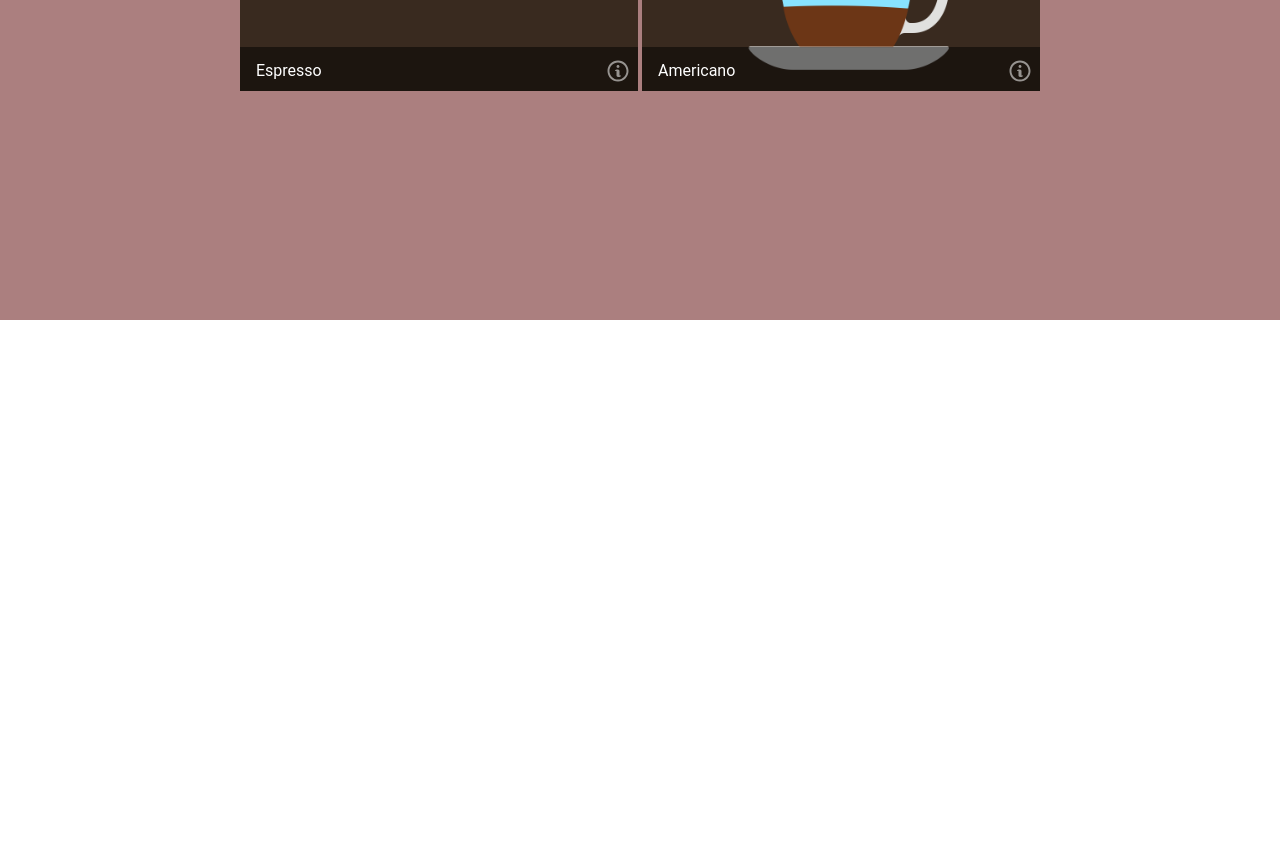
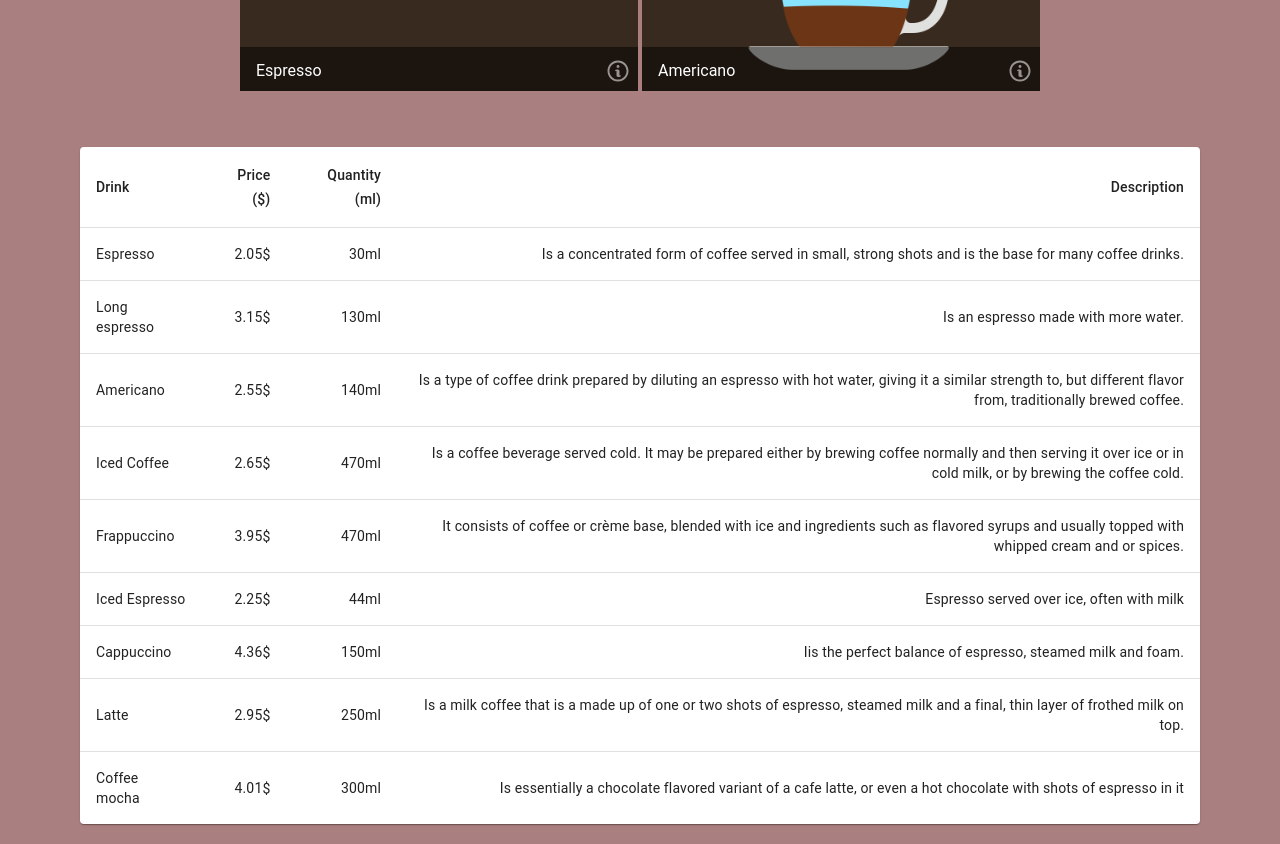
Before and after one commit to Alexa-Iordache/Coffee-project, a React (Create React App) app: page /coffee-page in a window 1280 px wide. Shown: the part 480-1324 px from the top of the page. Before the commit the page ends 800 px from the top, so only its background shows below. Built offline with nearby package versions, Linux system fonts and the light colour scheme.

Commit message:
table added, but not finished

```diff
--- a/src/coffee-page/coffee-page.css
+++ b/src/coffee-page/coffee-page.css
@@ -1,4 +1,4 @@
-.coffee-page__main-container {
+body{
    background-color: rgba(104, 26, 26, 0.555);
    position: absolute;
    top: 0px;
@@ -7,13 +7,21 @@
    left: 0px;
    display: flex;
    flex-direction: column;
+   height: 100%;
 }
 
 .coffee-page__imageList {
    display: flex;
    justify-content: center;
-   /* border: 5px black;
-   border-style: double; */
+   margin-right: 80px;
+   margin-left: 80px;
+   padding-top: 20px;
+   padding-bottom: 20px;
+}
+
+.coffee-page__table {
+   display: flex;
+   justify-content: center;
    margin-right: 80px;
    margin-left: 80px;
    padding-top: 20px;
--- a/src/coffee-page/index.jsx
+++ b/src/coffee-page/index.jsx
@@ -1,6 +1,7 @@
 import React from 'react';
 import './coffee-page.css';
 import CoffeeTabs from '../tabs';
+import BasicTable from '../table';
 
 export default function CoffeePage() {
 
@@ -8,7 +9,10 @@ export default function CoffeePage() {
     <div className='coffee-page__main-container'>
       <div className='cofee-page__title'>Coffee MENU</div>
       <div className='coffee-page__imageList'>
-        <CoffeeTabs/>
+        <CoffeeTabs  />
+      </div>
+      <div className='coffee-page__table'>
+        <BasicTable />
       </div>
     </div>
   );
--- a/src/modalAdmin/index.jsx
+++ b/src/modalAdmin/index.jsx
@@ -20,10 +20,9 @@ export default function ModalAdmin(props) {
     }
 
     const handleClick = (username, password) => {
-        {(username === 'admin' && password === 'admin')
+        (username === 'admin' && password === 'admin')
         ? console.log("admis")
         : console.log("neadmis")
-        }
     }
 
 
--- /dev/null
+++ b/src/table/index.jsx
@@ -0,0 +1,99 @@
+import * as React from 'react';
+import Table from '@mui/material/Table';
+import TableBody from '@mui/material/TableBody';
+import TableCell from '@mui/material/TableCell';
+import TableContainer from '@mui/material/TableContainer';
+import TableHead from '@mui/material/TableHead';
+import TableRow from '@mui/material/TableRow';
+import Paper from '@mui/material/Paper';
+
+export default function BasicTable(props) {
+
+    return (
+        <TableContainer component={Paper}>
+            <Table sx={{ minWidth: 650 }} aria-label="simple table">
+                <TableHead>
+                    <TableRow>
+                        <TableCell>Drink</TableCell>
+                        <TableCell align="right">Price &nbsp;($)</TableCell>
+                        <TableCell align="right">Quantity &nbsp;(ml)</TableCell>
+                        <TableCell align="right">Description</TableCell>
+                    </TableRow>
+                </TableHead>
+                <TableBody>
+                    {itemData.map((item) => (
+                        <TableRow
+                            key={item.title}
+                            sx={{ '&:last-child td, &:last-child th': { border: 0 } }}
+                        >
+                            <TableCell component="th" scope="row">
+                                {item.title}
+                            </TableCell>
+                            <TableCell align="right">{item.price}</TableCell>
+                            <TableCell align="right">{item.quantity}</TableCell>
+                            <TableCell align="right">{item.description}</TableCell>
+                        </TableRow>
+                    ))}
+                </TableBody>
+            </Table>
+        </TableContainer>
+    );
+}
+
+const itemData = [
+
+    {
+        title: 'Espresso',
+        price: '2.05$',
+        quantity: '30ml',
+        description: 'Is a concentrated form of coffee served in small, strong shots and is the base for many coffee drinks.'
+    },
+    {
+        title: 'Long espresso',
+        price: '3.15$',
+        quantity: '130ml',
+        description: 'Is an espresso made with more water.'
+    },
+    {
+        title: 'Americano',
+        price: '2.55$',
+        quantity: '140ml',
+        description: 'Is a type of coffee drink prepared by diluting an espresso with hot water, giving it a similar strength to, but different flavor from, traditionally brewed coffee.'
+    },
+    {
+        title: 'Iced Coffee',
+        price: '2.65$',
+        quantity: '470ml',
+        description: 'Is a coffee beverage served cold. It may be prepared either by brewing coffee normally and then serving it over ice or in cold milk, or by brewing the coffee cold.'
+    },
+    {
+        title: 'Frappuccino',
+        price: '3.95$',
+        quantity: '470ml',
+        description: 'It consists of coffee or crème base, blended with ice and ingredients such as flavored syrups and usually topped with whipped cream and or spices.'
+    },
+    {
+        title: 'Iced Espresso',
+        price: '2.25$',
+        quantity: '44ml',
+        description: 'Espresso served over ice, often with milk'
+    },
+    {
+        title: 'Cappuccino',
+        price: '4.36$',
+        quantity: '150ml',
+        description: 'Iis the perfect balance of espresso, steamed milk and foam.'
+    },
+    {
+        title: 'Latte',
+        price: '2.95$',
+        quantity: '250ml',
+        description: 'Is a milk coffee that is a made up of one or two shots of espresso, steamed milk and a final, thin layer of frothed milk on top.'
+    },
+    {
+        title: 'Coffee mocha',
+        price: '4.01$',
+        quantity: '300ml',
+        description: 'Is essentially a chocolate flavored variant of a cafe latte, or even a hot chocolate with shots of espresso in it'
+    },
+];
```
Also changed, not shown: src/tablePagination/index.jsx (added, +83 -0 lines), src/table/table.css (added).
